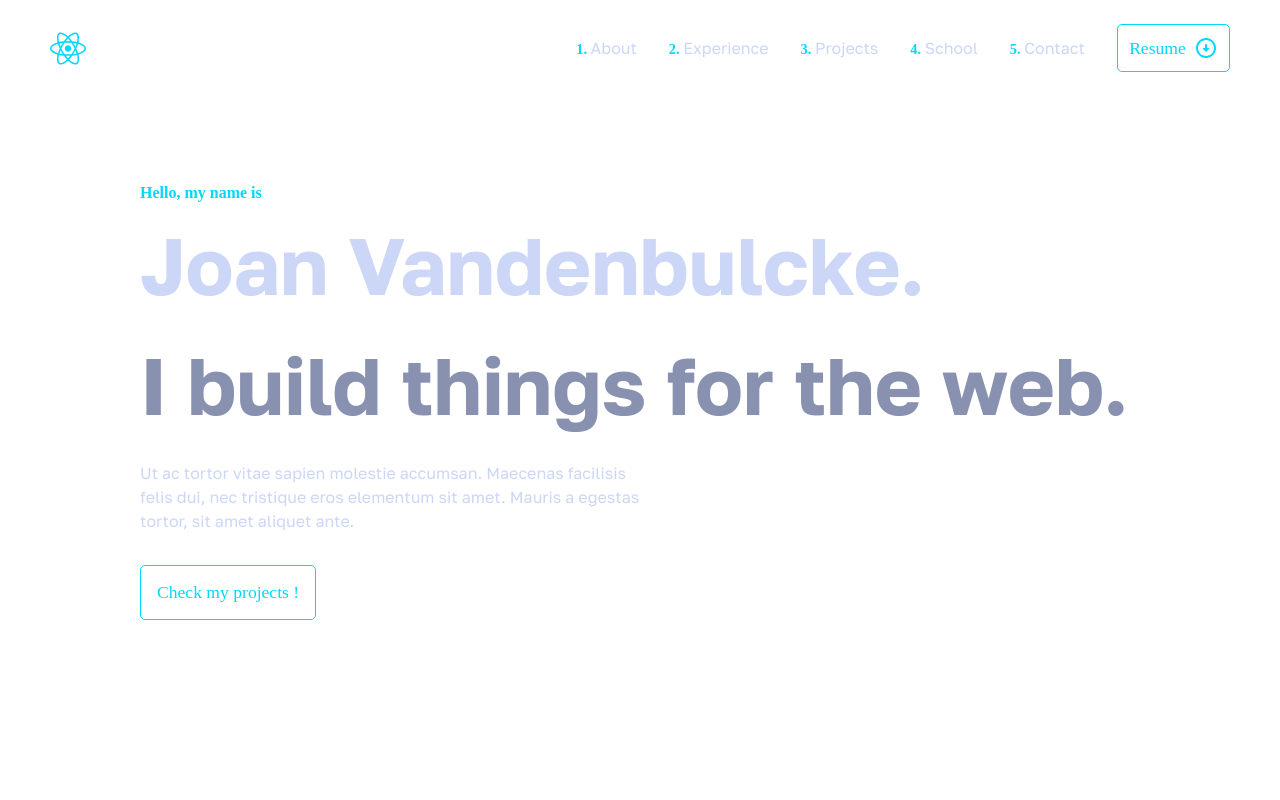
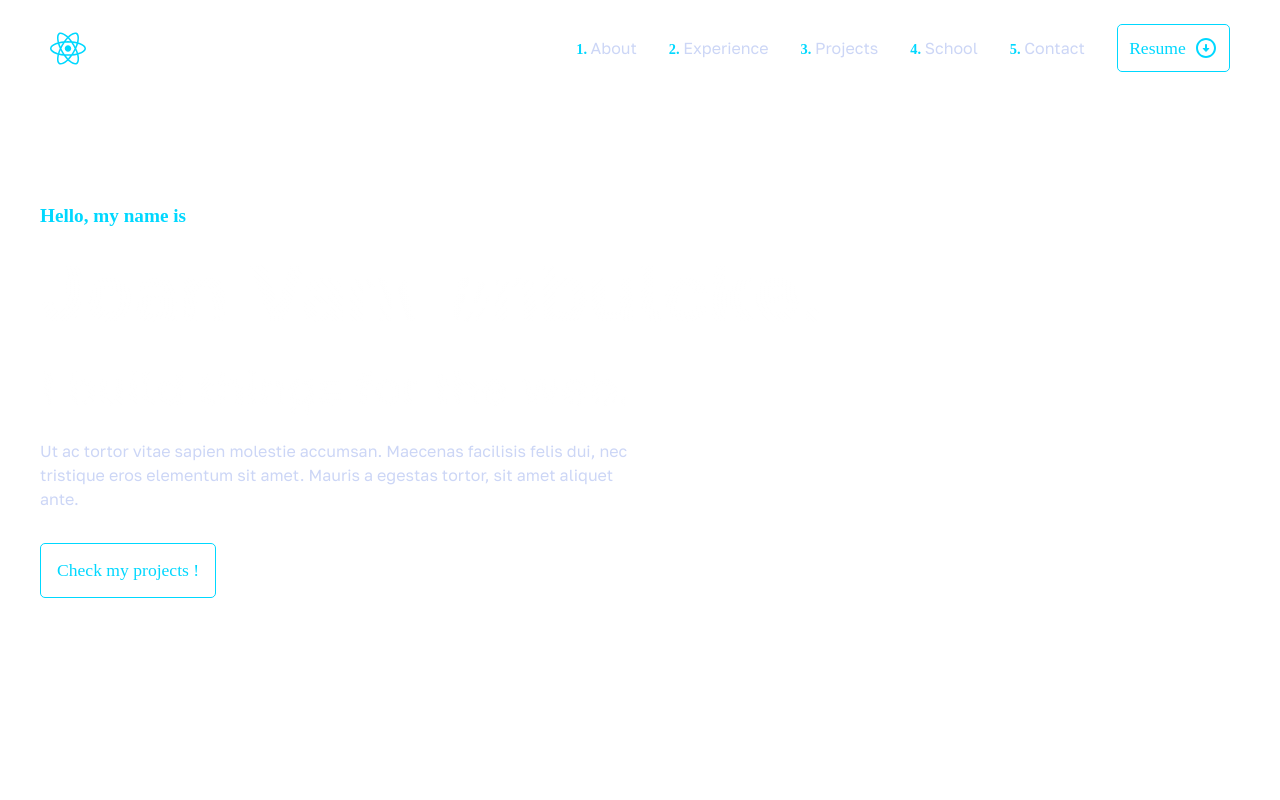
Before and after one commit to joan-vandenbulcke/portfolio, a React (Vite) app in the folder portfolio/: page / in a window 1280 px wide. Shown: the top 800 px of the page. Built offline with nearby package versions, Linux system fonts and the light colour scheme; a web font is replaced by a local one.

Commit message:
some modif

```diff
--- a/portfolio/src/Components/ContactForm/index.jsx
+++ b/portfolio/src/Components/ContactForm/index.jsx
@@ -1,7 +1,7 @@
 import './styles.scss';
 
 import emailjs from '@emailjs/browser';
-import { useRef } from 'react';
+import { useRef, useState } from 'react';
 import { BsSendFill } from "react-icons/bs";
 
 const ContactForm = () => {
@@ -18,24 +18,36 @@ const ContactForm = () => {
         console.log(error.text);
       });
   }
+  // ------------- SUCCESS MESSAGE --------------------
+  const [isSuccessMessage, setIsSuccessMessage] = useState([]);
+
+  const Message = () => (
+    <p>Votre message a bien été envoyé</p>
+  )
+
+  const successMessage = (e) => {
+    console.log('Votre message a bien été envoyé');
+    setIsSuccessMessage(isSuccessMessage.concat(<Message key={isSuccessMessage.length} />));
+  }
 
   return (
     <section className='form'>
       <h3 className='form-title'><span className='numbers-span'>05.</span>Contact</h3>
       <form ref={form} onSubmit={sendEmail}>
         <div className='form-item'>
-          <label>Name</label>
-          <input type="text" name="from_name" />
+          <label><span className='form-span'>*</span> Name</label>
+          <input required type="text" name="from_name" />
         </div>
         <div className='form-item'>
-          <label>Email</label>
-          <input type="email" name="from_email" />
+          <label><span className='form-span'>*</span> Email</label>
+          <input required type="email" name="from_email" />
         </div>
         <div className='form-item'>
-          <label>Message</label>
-          <textarea name="message" />
+          <label><span className='form-span'>*</span> Message</label>
+          <textarea required name="message" />
         </div>
-        <button className='form-button' type="submit">Send <BsSendFill /></button>
+        <button onClick={successMessage} className='form-button' type="submit">Send <BsSendFill /></button>
+        {Message}
       </form>
     </section>
   )
--- a/portfolio/src/Components/ContactForm/styles.scss
+++ b/portfolio/src/Components/ContactForm/styles.scss
@@ -58,3 +58,7 @@ form {
   translate: x 2;
   background-color: #00d8ff;
 }
+
+.form-span {
+  color: red;
+}
--- a/portfolio/src/Components/MainTitle/styles.scss
+++ b/portfolio/src/Components/MainTitle/styles.scss
@@ -1,5 +1,5 @@
 .title {
-  max-width: 1000px;
+  max-width: 1200px;
   margin: 0px auto;
   display: flex;
   -webkit-box-pack: center;
@@ -12,27 +12,40 @@
   padding: 0px;
 
   &-hello {
-    font-size: clamp(14px, 5vw, 16px);
+    font-size: 1.2rem;
     color: #00d8ff;
     margin: 0px;
-  }
+    }
 
   &-name {
+    font-size: 5vw;
     color: #ccd6f6;
-    font-size: clamp(40px, 8vw, 80px);
     margin: 0px;
+    background: 50% 100% / 50% 50% no-repeat
+      radial-gradient(ellipse at bottom, #fff, transparent, transparent);
+    -webkit-background-clip: text;
+    background-clip: text;
+    color: transparent;
+    font-size: 5rem;
+    animation: reveal 3000ms ease-in-out forwards 200ms,
   }
 
   &-catch {
     color: #8892b0;
-    font-size: clamp(40px, 8vw, 80px);
     margin: 0 0 1rem 0;
+    background: 50% 100% / 50% 50% no-repeat
+      radial-gradient(ellipse at bottom, #fff, transparent, transparent);
+    -webkit-background-clip: text;
+    background-clip: text;
+    color: transparent;
+    font-size: 3rem;
+    animation: reveal 3000ms ease-in-out forwards 200ms,
+    glow 2500ms linear infinite 2000ms;
   }
 
   &-intro {
     width: 50%;
     color: #ccd6f6;
-    margin: 0;
     font-size: 1rem;
     margin: 0 0 2rem 0;
   }
@@ -54,5 +67,18 @@
     cursor: pointer;
     background-color: rgb(0, 255, 242, .1);
   }
+}
 
+@keyframes reveal {
+  80%{
+    letter-spacing: 8px;
+  }
+  100% {
+    background-size: 300% 300%;
+  }
 }
+@keyframes glow {
+  40% {
+    text-shadow: 0 0 8px #fff;
+  }
+}
```
